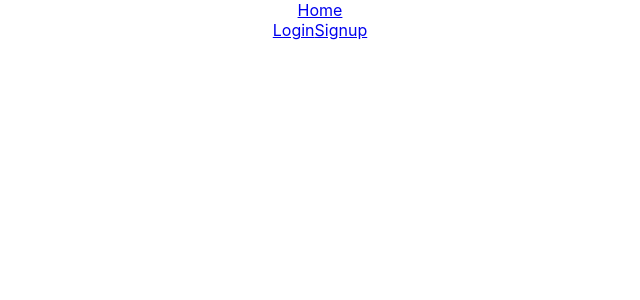
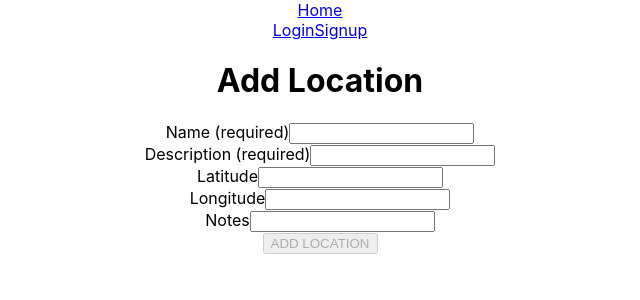
Before and after one commit to tara-fenton/explore-more, a React (Create React App) app: page /addLocation in a window 1280 px wide. Shown: the top 300 px of the page, without its empty margins (320-960 px from the left). Built offline with nearby package versions, Linux system fonts and the light colour scheme.

Commit message:
add location

```diff
--- a/server.js
+++ b/server.js
@@ -15,8 +15,8 @@ app.use(favicon(path.join(__dirname, "build", "favicon.ico")));
 app.use(express.static(path.join(__dirname, "build")));
 
 // Put API routes here, before the "catch all" route
-// Put API routes here, before the "catch all" route
 app.use("/api/users", require("./routes/api/users"));
+app.use("/api/locations", require("./routes/api/locations"));
 // Mount the auth middleware that processes JWTs
 app.use(require("./config/auth"));
 // The following "catch all" route (note the *)is necessary
--- a/src/App.js
+++ b/src/App.js
@@ -6,11 +6,25 @@ import LoginPage from "./pages/LoginPage/LoginPage";
 import SignupPage from "./pages/SignupPage/SignupPage";
 import Nav from "./components/Nav/Nav";
 import userService from "./utils/userService";
+import Locations from "./pages/Locations/Locations";
+import AddLocation from "./pages/AddLocation/AddLocation";
+import * as locationAPI from './services/locations-api';
 
 class App extends Component {
   state = {
     user: userService.getUser(),
+    locations: []
   };
+
+
+  handleAddLocation = async newLocationData => {
+    const newLocation = await locationAPI.create(newLocationData);
+    this.setState(state => ({
+      locations: [...state.locations, newLocation]
+    }),
+    // Using cb to wait for state to update before rerouting
+    () => this.props.history.push('/'));
+  }
   handleLogout = () => {
     userService.logout();
     this.setState({ user: null });
@@ -38,6 +52,15 @@ class App extends Component {
               history={history}
             />
           }/>
+           <Route exact path='/locations' render={({ history }) =>
+            <Locations  />
+          }/>
+            <Route exact path='/addLocation' render={({ history }) =>
+            <AddLocation handleAddLocation={this.handleAddLocation}
+
+            />
+          }/>
+
         </Switch>
       </div>
     );
--- a/src/components/Nav/Nav.jsx
+++ b/src/components/Nav/Nav.jsx
@@ -5,7 +5,7 @@ const Nav = (props) => {
   let nav = props.user ? (
     <div>
       <NavLink to='/' onClick={props.handleLogout} >Logout</NavLink>
-
+      <NavLink to='/locations'  >Locations</NavLink>
       <span>WELCOME, {props.user.name}</span>
     </div>
   ) : (
--- /dev/null
+++ b/src/pages/AddLocation/AddLocation.jsx
@@ -0,0 +1,94 @@
+import React, {Component} from 'react';
+
+class AddLocationPage extends Component {
+  state = {
+    invalidForm: true,
+    formData: {
+      name: '',
+      description: '',
+      lat: '',
+      lng: '',
+      notes: '',
+    }
+  };
+
+  formRef = React.createRef();
+
+  handleSubmit = e => {
+    e.preventDefault();
+    this.props.handleAddLocation(this.state.formData);
+  };
+
+  handleChange = e => {
+    const formData = {...this.state.formData, [e.target.name]: e.target.value};
+    this.setState({
+      formData,
+      invalidForm: !this.formRef.current.checkValidity()
+    });
+  };
+
+  render() {
+    return (
+      <>
+        <h1>Add Location</h1>
+        <form ref={this.formRef} autoComplete="off" onSubmit={this.handleSubmit}>
+          <div className="form-group">
+            <label>Name (required)</label>
+            <input
+              className="form-control"
+              name="name"
+              value={this.state.formData.name}
+              onChange={this.handleChange}
+              required
+            />
+          </div>
+          <div className="form-group">
+            <label>Description (required)</label>
+            <input
+              className="form-control"
+              name="description"
+              value={this.state.formData.description}
+              onChange={this.handleChange}
+              required
+            />
+          </div>
+          <div className="form-group">
+            <label>Latitude</label>
+            <input
+              className="form-control"
+              name="lat"
+              value={this.state.formData.lat}
+              onChange={this.handleChange}
+            />
+          </div>
+          <div className="form-group">
+            <label>Longitude</label>
+            <input
+              className="form-control"
+              name="lng"
+              value={this.state.formData.lng}
+              onChange={this.handleChange}
+            />
+          </div>
+          <div className="form-group">
+            <label>Notes</label>
+            <input
+              className="form-control"
+              name="notes"
+              value={this.state.formData.notes}
+              onChange={this.handleChange}
+            />
+          </div>
+          <button
+            type="submit"
+            className="btn"
+            disabled={this.state.invalidForm}
+          >
+            ADD LOCATION
+          </button>
+        </form>
+      </>
+    );
+  }
+}
+export default AddLocationPage;
--- /dev/null
+++ b/src/pages/Locations/Locations.jsx
@@ -0,0 +1,13 @@
+import React from "react";
+import { NavLink } from "react-router-dom";
+
+const Locations = () => {
+  return (
+    <div>
+      <h1>Locations</h1>
+      <NavLink to='/addLocation'  >Add a Location</NavLink>
+    </div>
+  );
+};
+
+export default Locations;
--- /dev/null
+++ b/src/services/locations-api.js
@@ -0,0 +1,28 @@
+const BASE_URL = '/api/locations';
+
+export function getAll() {
+  return fetch(BASE_URL)
+  .then(res => res.json());
+}
+
+export function create(location) {
+  return fetch(BASE_URL, {
+    method: 'POST',
+    headers: {'content-type': 'application/json'},
+    body: JSON.stringify(location)
+  }).then(res => res.json());
+}
+
+// export function update(pup) {
+//   return fetch(`${BASE_URL}/${pup._id}`, {
+//     method: 'PUT',
+//     headers: {'content-type': 'application/json'},
+//     body: JSON.stringify(pup)
+//   }).then(res => res.json());
+// }
+
+// export function deleteOne(id) {
+//   return fetch(`${BASE_URL}/${id}`, {
+//     method: 'DELETE'
+//   }).then(res => res.json());
+// }
```
Also changed, not shown: controllers/locations.js (added, +34 -0 lines), models/location.js (added, +20 -0 lines), routes/api/locations.js (added, +11 -0 lines).
